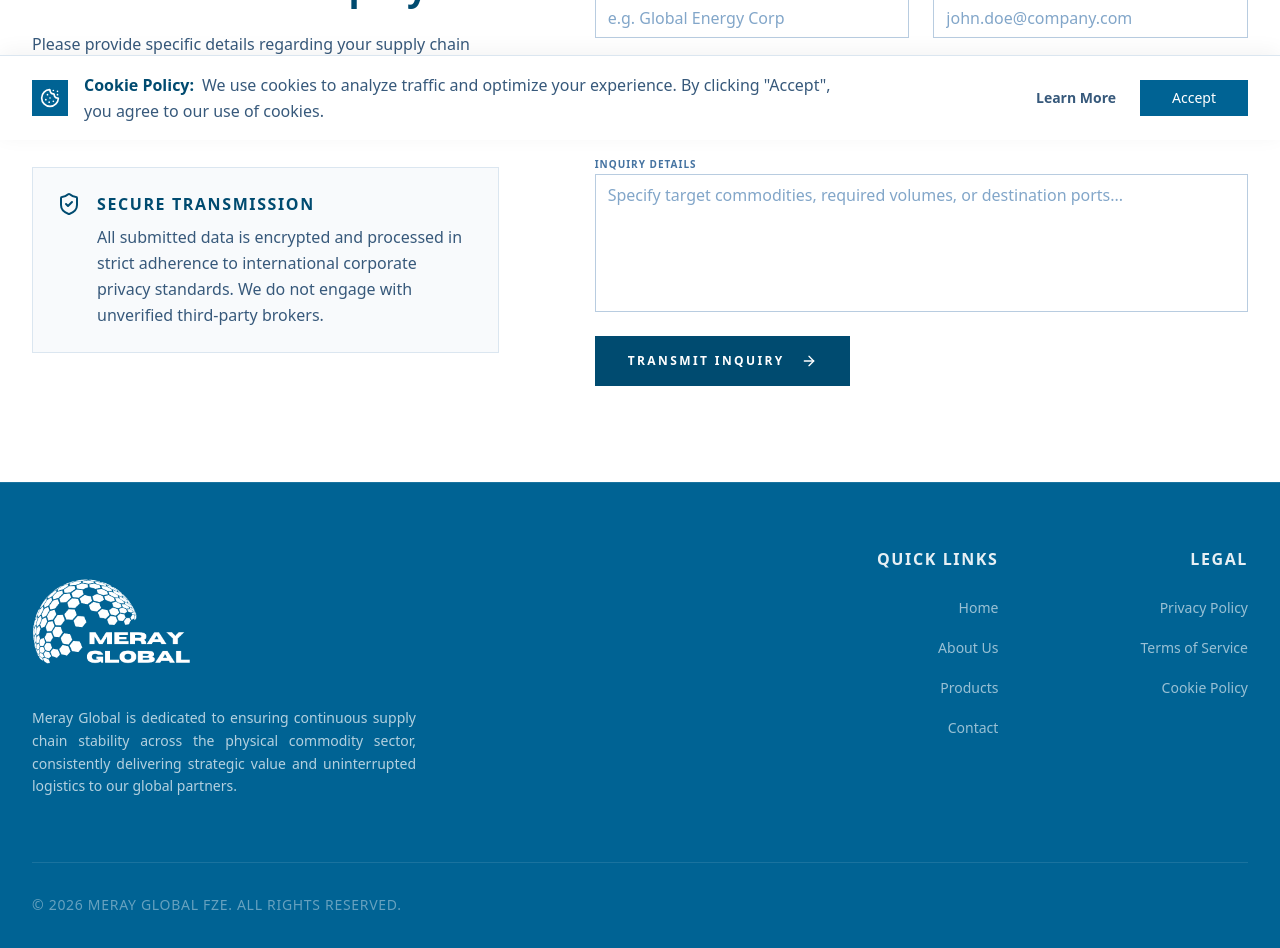
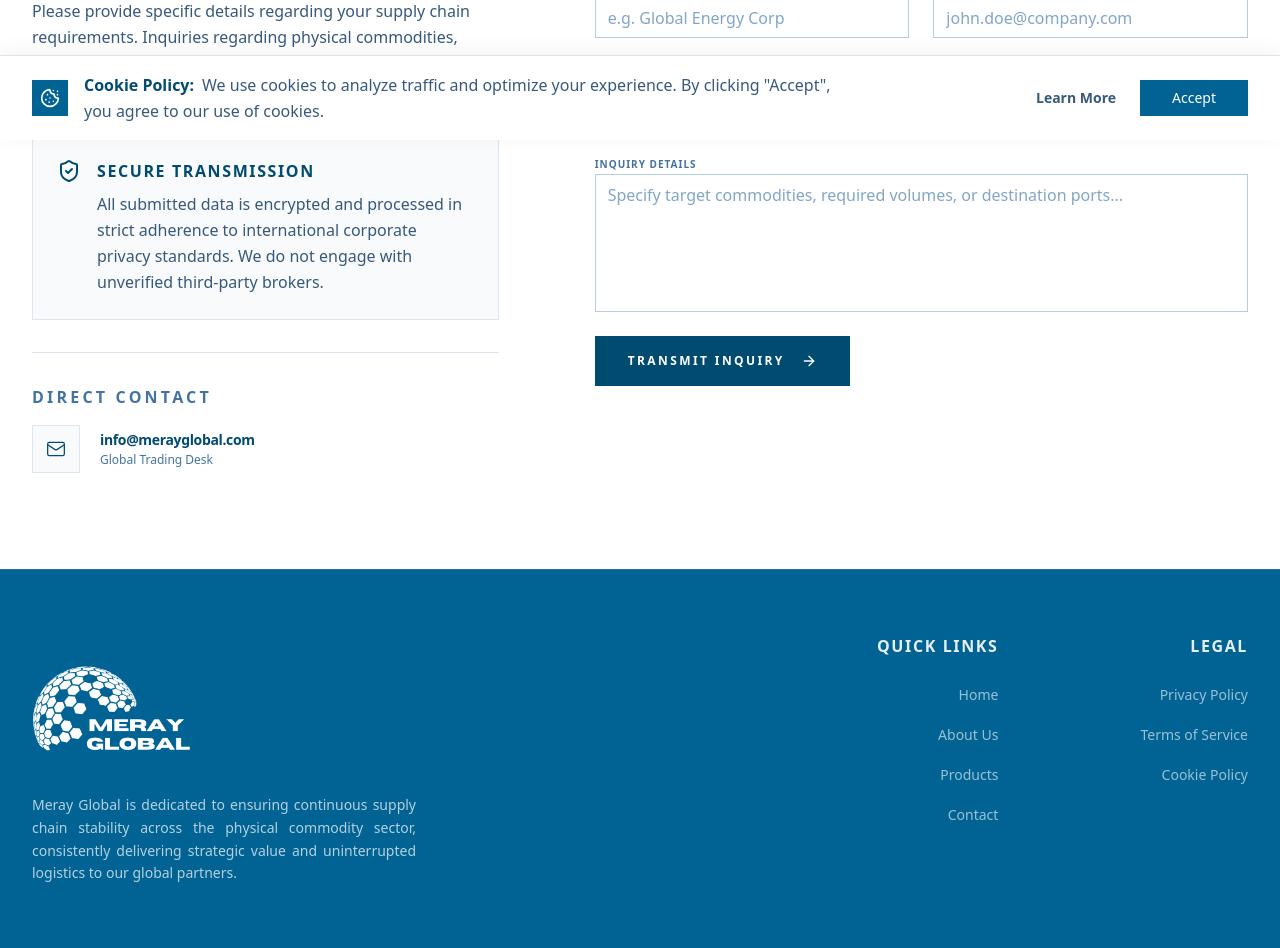
Before and after one commit to SelimFree/meray-global, a React (Vite) app: page /contact in a window 1280 px wide. Shown: the part 660-1608 px from the top of the page. Built offline with nearby package versions, Linux system fonts and the light colour scheme.

Commit message:
Added direct contact section

```diff
--- a/public/locales/de/contact.json
+++ b/public/locales/de/contact.json
@@ -9,6 +9,9 @@
     "description": "Bitte geben Sie spezifische Details zu Ihren Anforderungen an die Lieferkette an. Anfragen zu physischen Rohstoffen, maritimer Befrachtung und Terminallogistik werden direkt an die zuständige regionale Handelsabteilung weitergeleitet.",
     "securityTitle": "Sichere Übertragung",
     "securityDescription": "Alle übermittelten Daten werden verschlüsselt und unter strikter Einhaltung internationaler unternehmensinterner Datenschutzstandards verarbeitet. Wir arbeiten nicht mit unbestätigten Drittmaklern zusammen.",
+    "directContactTitle": "Direkter Kontakt",
+    "directContactLabel": "Globales Handelsbüro",
+    "emailAddress": "info@merayglobal.com",
     "form": {
       "firstNameLabel": "Vorname",
       "firstNamePlaceholder": "John",
--- a/public/locales/en/contact.json
+++ b/public/locales/en/contact.json
@@ -9,6 +9,9 @@
     "description": "Please provide specific details regarding your supply chain requirements. Inquiries regarding physical commodities, maritime chartering, and terminal logistics will be routed directly to the appropriate regional trading desk.",
     "securityTitle": "Secure Transmission",
     "securityDescription": "All submitted data is encrypted and processed in strict adherence to international corporate privacy standards. We do not engage with unverified third-party brokers.",
+    "directContactTitle": "Direct Contact",
+    "directContactLabel": "Global Trading Desk",
+    "emailAddress": "info@merayglobal.com",
     "form": {
       "firstNameLabel": "First Name",
       "firstNamePlaceholder": "John",
--- a/public/locales/ru/contact.json
+++ b/public/locales/ru/contact.json
@@ -9,6 +9,9 @@
     "description": "Пожалуйста, предоставьте конкретные данные о ваших потребностях в цепочке поставок. Запросы, касающиеся физических сырьевых товаров, морского фрахтования и терминальной логистики, будут направлены непосредственно в соответствующий региональный торговый отдел.",
     "securityTitle": "Безопасная передача данных",
     "securityDescription": "Все отправленные данные шифруются и обрабатываются в строгом соответствии с международными корпоративными стандартами конфиденциальности. Мы не работаем с непроверенными сторонними брокерами.",
+    "directContactTitle": "Прямая связь",
+    "directContactLabel": "Глобальный торговый отдел",
+    "emailAddress": "info@merayglobal.com",
     "form": {
       "firstNameLabel": "Имя",
       "firstNamePlaceholder": "Джон",
--- a/public/locales/tr/contact.json
+++ b/public/locales/tr/contact.json
@@ -9,6 +9,9 @@
     "description": "Lütfen tedarik zinciri gereksinimlerinizle ilgili belirli ayrıntıları sağlayın. Fiziksel emtialar, deniz taşımacılığı ve terminal lojistiği ile ilgili talepler doğrudan ilgili bölgesel ticaret masasına yönlendirilecektir.",
     "securityTitle": "Güvenli İletim",
     "securityDescription": "Gönderilen tüm veriler şifrelenir ve uluslararası kurumsal gizlilik standartlarına sıkı sıkıya bağlı kalınarak işlenir. Doğrulanmamış üçüncü taraf brokerlerle çalışmıyoruz.",
+    "directContactTitle": "Doğrudan İletişim",
+    "directContactLabel": "Küresel Ticaret Masası",
+    "emailAddress": "info@merayglobal.com",
     "form": {
       "firstNameLabel": "Ad",
       "firstNamePlaceholder": "John",
--- a/src/components/blocks/InquiryFormBlock.tsx
+++ b/src/components/blocks/InquiryFormBlock.tsx
@@ -4,7 +4,7 @@ import { Text } from '../ui/Text';
 import { Input } from '../ui/Input';
 import { Label } from '../ui/Label';
 import { Textarea } from '../ui/Textarea';
-import { ArrowRight, ShieldCheck, CheckCircle2, Loader2, AlertCircle, X } from 'lucide-react';
+import { ArrowRight, ShieldCheck, CheckCircle2, Loader2, AlertCircle, X, Mail } from 'lucide-react';
 import { useTranslation } from "react-i18next";
 
 export const InquiryFormBlock = () => {
@@ -14,7 +14,7 @@ export const InquiryFormBlock = () => {
     const [error, setError] = useState<string | null>(null);
     const { t, i18n } = useTranslation("contact");
 
-    const handleSubmit = async (e: React.FormEvent<HTMLFormElement>) => {
+    const handleSubmit = async (e: React.SubmitEvent<HTMLFormElement>) => {
         e.preventDefault();
         setError(null);
         if (!formRef.current) return;
@@ -74,7 +74,7 @@ export const InquiryFormBlock = () => {
                         {t("contactBlock.description")}
                     </Text>
 
-                    <div className="flex items-start gap-4 p-6 bg-gray-50 border border-gray-200">
+                    <div className="flex items-start gap-4 p-6 bg-gray-50 border border-gray-200 mb-8">
                         <ShieldCheck className="h-6 w-6 text-primary-900 shrink-0" />
                         <div>
                             <Text className="text-xs font-bold tracking-widest text-primary-900 uppercase mb-2">
@@ -84,6 +84,28 @@ export const InquiryFormBlock = () => {
                                 {t("contactBlock.securityDescription")}
                             </Text>
                         </div>
+                    </div>
+
+                    <div className="pt-8 border-t border-gray-200">
+                        <Text className="text-[10px] font-bold tracking-[0.2em] text-gray-500 uppercase mb-4">
+                            {t("contactBlock.directContactTitle")}
+                        </Text>
+                        <a
+                            href={`mailto:${t("contactBlock.emailAddress")}`}
+                            className="group flex items-center gap-5 text-primary-900 hover:text-secondary transition-colors"
+                        >
+                            <div className="flex items-center justify-center h-12 w-12 bg-gray-50 border border-gray-200 group-hover:border-secondary transition-colors">
+                                <Mail className="h-5 w-5" strokeWidth={1.5} />
+                            </div>
+                            <div className="flex flex-col">
+                                <span className="text-sm font-bold tracking-tight">
+                                    {t("contactBlock.emailAddress")}
+                                </span>
+                                <span className="text-xs text-gray-500 mt-0.5">
+                                    {t("contactBlock.directContactLabel")}
+                                </span>
+                            </div>
+                        </a>
                     </div>
                 </div>
 
```
Also changed, not shown: 1 other file (tests, documents, lock files or other folders).
